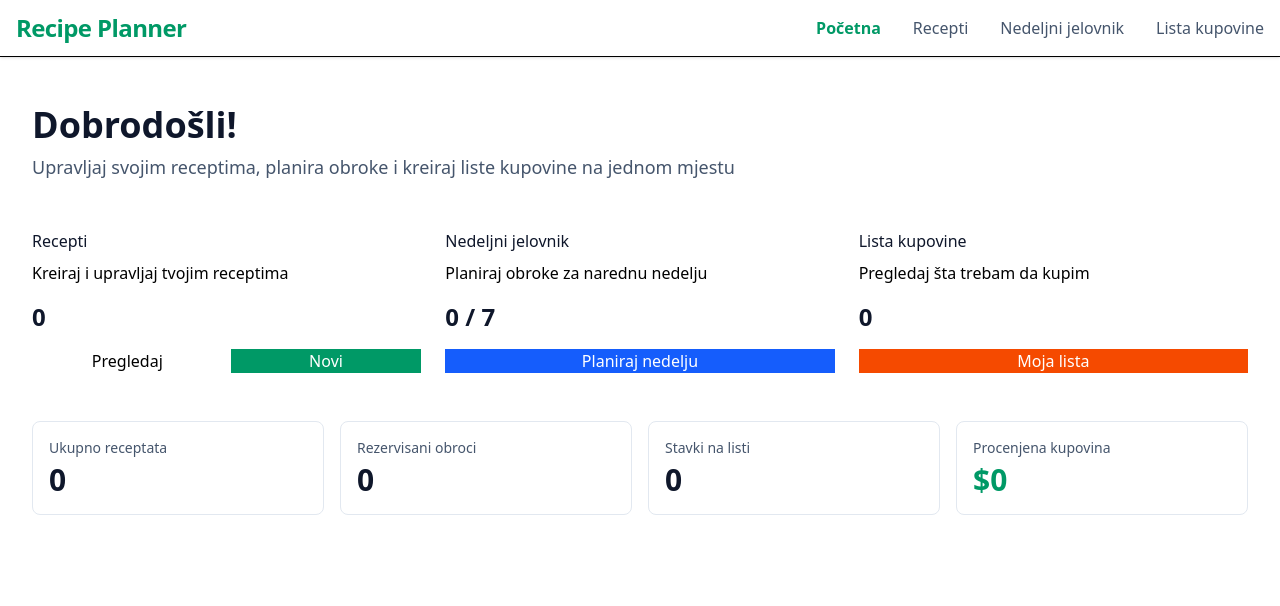
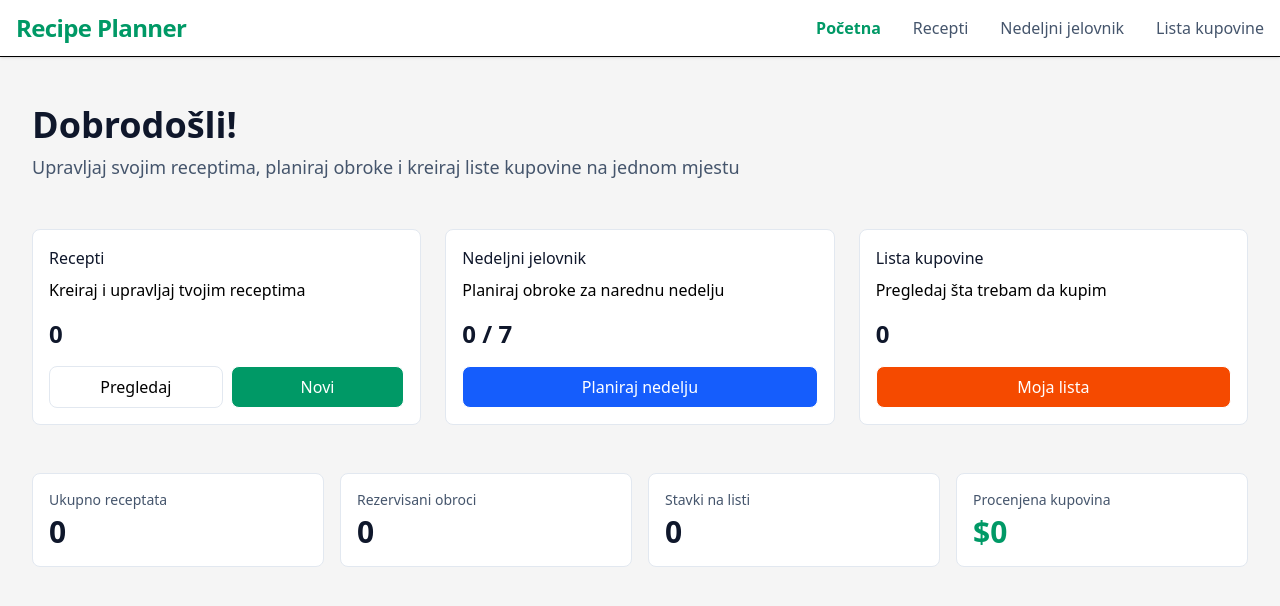
Before and after one commit to andrcuk10/recipe-and-meal-planner, a Vue app in the folder recipe-meal-planner/: page / in a window 1280 px wide. Shown: the top 606 px of the page. Built offline with nearby package versions, Linux system fonts and the light colour scheme; the HTML template or start-up script is replaced by a standard one.

Commit message:
button item component

```diff
--- a/recipe-meal-planner/src/assets/global.css
+++ b/recipe-meal-planner/src/assets/global.css
@@ -7,3 +7,7 @@
   --primary-blue: #155dfc;
   --primary-orange: #f54a00;
 }
+
+body {
+  background-color: #f5f5f5;
+}
--- /dev/null
+++ b/recipe-meal-planner/src/components/ui/ButtonItem.vue
@@ -0,0 +1,14 @@
+<template>
+  <button
+    class="w-full p-2 rounded-lg border cursor-pointer font-medium text-md"
+    :class="className"
+  >
+    <slot></slot>
+  </button>
+</template>
+
+<script setup lang="ts">
+defineProps<{
+  className?: string
+}>()
+</script>
--- a/recipe-meal-planner/src/components/ui/DashboardCard.vue
+++ b/recipe-meal-planner/src/components/ui/DashboardCard.vue
@@ -1,6 +1,8 @@
 <template>
   <!-- Card -->
-  <div class="border-slate-200 hover:shadow-lg transition-shadow group">
+  <div
+    class="p-4 rounded-lg border border-slate-200 hover:shadow-lg bg-white transition-shadow group"
+  >
     <!-- Card Header -->
     <div class="pb-4">
       <div class="flex items-center justify-between mb-2">
--- a/recipe-meal-planner/src/views/HomePage.vue
+++ b/recipe-meal-planner/src/views/HomePage.vue
@@ -1,4 +1,5 @@
 <script setup lang="ts">
+import ButtonItem from '@/components/ui/ButtonItem.vue'
 import DashboardCard from '@/components/ui/DashboardCard.vue'
 import QuickStat from '@/components/ui/QuickStat.vue'
 </script>
@@ -9,7 +10,7 @@ import QuickStat from '@/components/ui/QuickStat.vue'
     <div class="mb-12">
       <h1 class="text-4xl font-bold text-slate-900 mb-2">Dobrodošli!</h1>
       <p class="text-lg text-slate-600">
-        Upravljaj svojim receptima, planira obroke i kreiraj liste kupovine na jednom mjestu
+        Upravljaj svojim receptima, planiraj obroke i kreiraj liste kupovine na jednom mjestu
       </p>
     </div>
 
@@ -20,10 +21,14 @@ import QuickStat from '@/components/ui/QuickStat.vue'
           <p class="text-2xl font-bold text-slate-900">0</p>
           <div class="flex gap-2">
             <RouterLink :to="{ name: 'Recipes' }" class="flex-1">
-              <button variant="outline" class="w-full bg-transparent">Pregledaj</button>
+              <ButtonItem class-name="bg-transparent border-slate-200 hover:bg-slate-100">
+                Pregledaj
+              </ButtonItem>
             </RouterLink>
             <RouterLink :to="{ name: 'Recipes' }" class="flex-1">
-              <button class="w-full bg-emerald-600 hover:bg-emerald-700 text-white">Novi</button>
+              <ButtonItem class-name="bg-emerald-600 hover:bg-emerald-700 text-white"
+                >Novi</ButtonItem
+              >
             </RouterLink>
           </div>
         </template>
@@ -36,9 +41,9 @@ import QuickStat from '@/components/ui/QuickStat.vue'
         <template #card-content>
           <p class="text-2xl font-bold text-slate-900">0 / 7</p>
           <RouterLink :to="{ name: 'Meal Plan' }" class="flex-1">
-            <button class="w-full bg-600 bg-[var(--primary-blue)] hover:bg-blue-700 text-white">
-              Planiraj nedelju
-            </button>
+            <ButtonItem class-name="bg-600 bg-[var(--primary-blue)] hover:bg-blue-700 text-white"
+              >Planiraj nedelju</ButtonItem
+            >
           </RouterLink>
         </template>
       </DashboardCard>
@@ -47,11 +52,10 @@ import QuickStat from '@/components/ui/QuickStat.vue'
         <template #card-content>
           <p class="text-2xl font-bold text-slate-900">0</p>
           <RouterLink :to="{ name: 'Shopping List' }" class="flex-1">
-            <button
-              class="w-full bg-600 bg-[var(--primary-orange)] hover:bg-[var(--primary-orange)] hover:bg-700 text-white"
+            <ButtonItem
+              class-name="bg-600 bg-[var(--primary-orange)] hover:bg-[var(--primary-orange)] hover:bg-700 text-white"
+              >Moja lista</ButtonItem
             >
-              Moja lista
-            </button>
           </RouterLink>
         </template>
       </DashboardCard>
```
